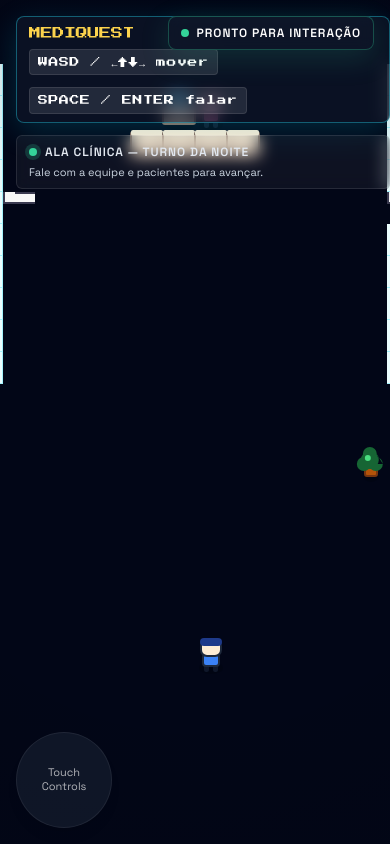
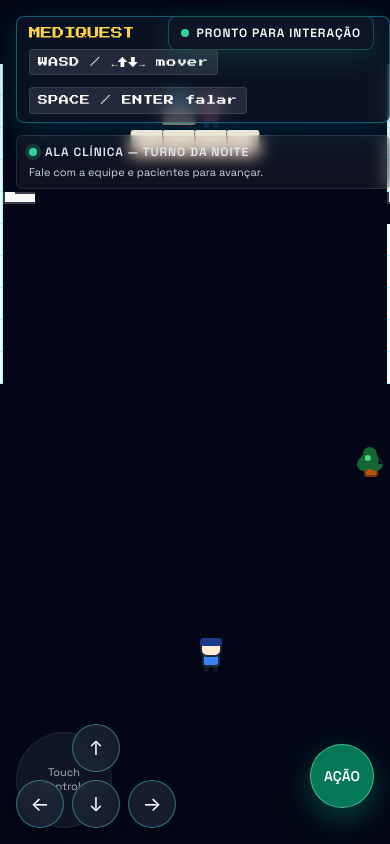
Before and after one commit to petroscarvslho/Gamefinal, a React (Vite) app: page / in a window 390 px wide. Built offline with nearby package versions, Linux system fonts and the light colour scheme; no server answers.

Commit message:
feat: add touch controls and log update

```diff
--- a/App.tsx
+++ b/App.tsx
@@ -2,6 +2,10 @@ import React, { useState } from 'react';
 import GameEngine from './components/GameEngine';
 import DialogueBox from './components/DialogueBox';
 import { NPC } from './types';
+
+const emitKey = (code: string, type: 'keydown' | 'keyup') => {
+  window.dispatchEvent(new KeyboardEvent(type, { code }));
+};
 
 const App: React.FC = () => {
   const [activeNpc, setActiveNpc] = useState<NPC | null>(null);
@@ -41,6 +45,54 @@ const App: React.FC = () => {
         </div>
       </div>
 
+      {/* Mobile Controls (D-Pad + Action) */}
+      {!activeNpc && (
+        <div className="absolute bottom-4 left-4 right-4 flex items-center justify-between md:hidden gap-4 pointer-events-none">
+          <div className="pointer-events-auto flex flex-col items-center gap-2">
+            <div className="flex gap-2">
+              <button
+                className="w-12 h-12 rounded-full bg-slate-800/70 border border-cyan-300/40 text-white text-xl shadow-lg backdrop-blur"
+                onPointerDown={() => emitKey('ArrowUp', 'keydown')}
+                onPointerUp={() => emitKey('ArrowUp', 'keyup')}
+              >
+                ↑
+              </button>
+            </div>
+            <div className="flex gap-2">
+              <button
+                className="w-12 h-12 rounded-full bg-slate-800/70 border border-cyan-300/40 text-white text-xl shadow-lg backdrop-blur"
+                onPointerDown={() => emitKey('ArrowLeft', 'keydown')}
+                onPointerUp={() => emitKey('ArrowLeft', 'keyup')}
+              >
+                ←
+              </button>
+              <button
+                className="w-12 h-12 rounded-full bg-slate-800/70 border border-cyan-300/40 text-white text-xl shadow-lg backdrop-blur"
+                onPointerDown={() => emitKey('ArrowDown', 'keydown')}
+                onPointerUp={() => emitKey('ArrowDown', 'keyup')}
+              >
+                ↓
+              </button>
+              <button
+                className="w-12 h-12 rounded-full bg-slate-800/70 border border-cyan-300/40 text-white text-xl shadow-lg backdrop-blur"
+                onPointerDown={() => emitKey('ArrowRight', 'keydown')}
+                onPointerUp={() => emitKey('ArrowRight', 'keyup')}
+              >
+                →
+              </button>
+            </div>
+          </div>
+
+          <button
+            className="pointer-events-auto w-16 h-16 rounded-full bg-emerald-600/80 border border-emerald-300/60 text-white text-sm font-semibold shadow-[0_10px_30px_rgba(16,185,129,0.35)] backdrop-blur"
+            onPointerDown={() => emitKey('Space', 'keydown')}
+            onPointerUp={() => emitKey('Space', 'keyup')}
+          >
+            AÇÃO
+          </button>
+        </div>
+      )}
+
       {/* Status badge */}
       {!activeNpc && (
         <div className="absolute top-4 right-4 pointer-events-none">
```
Also changed, not shown: 1 other file (tests, documents, lock files or other folders).
